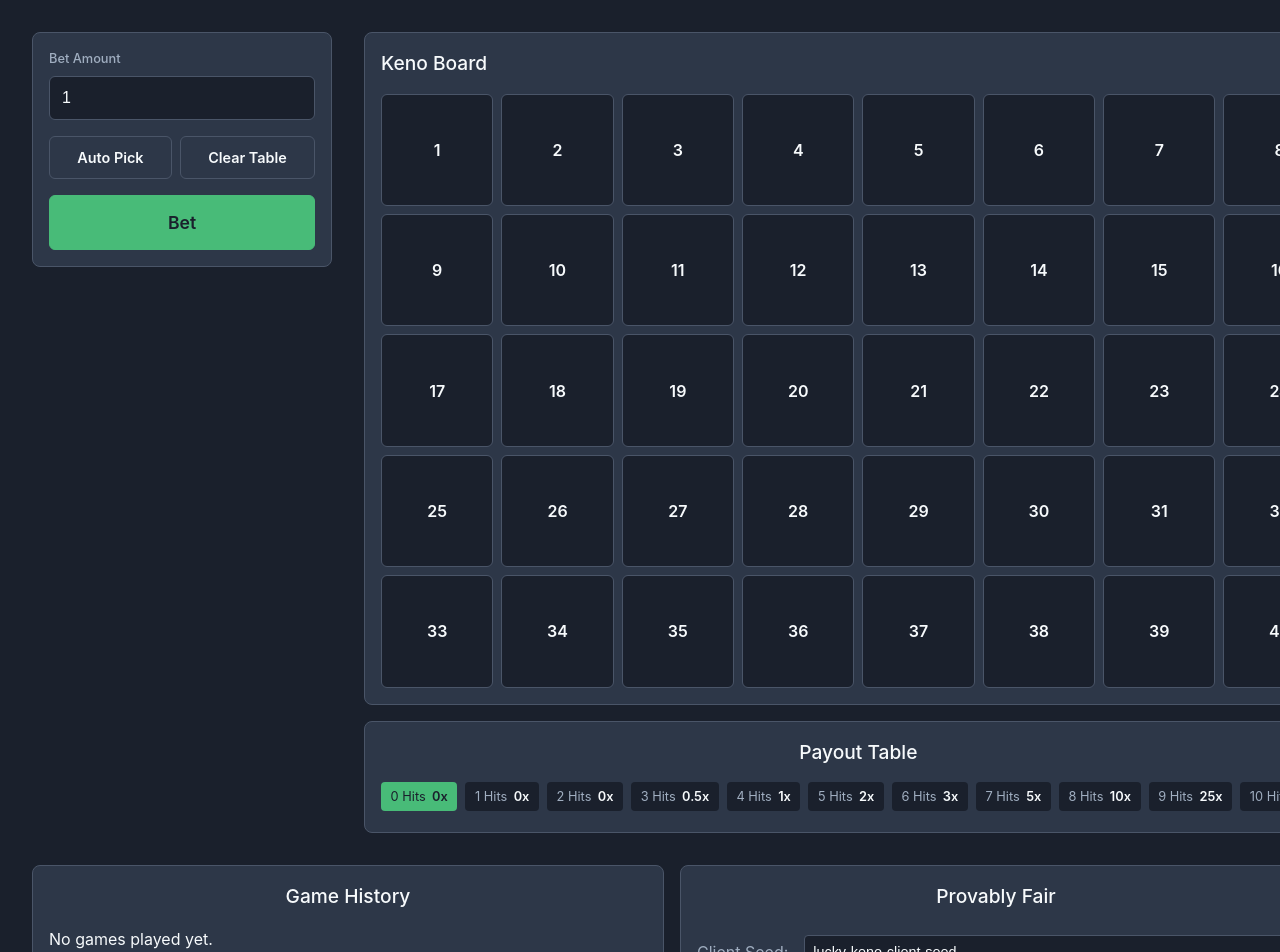
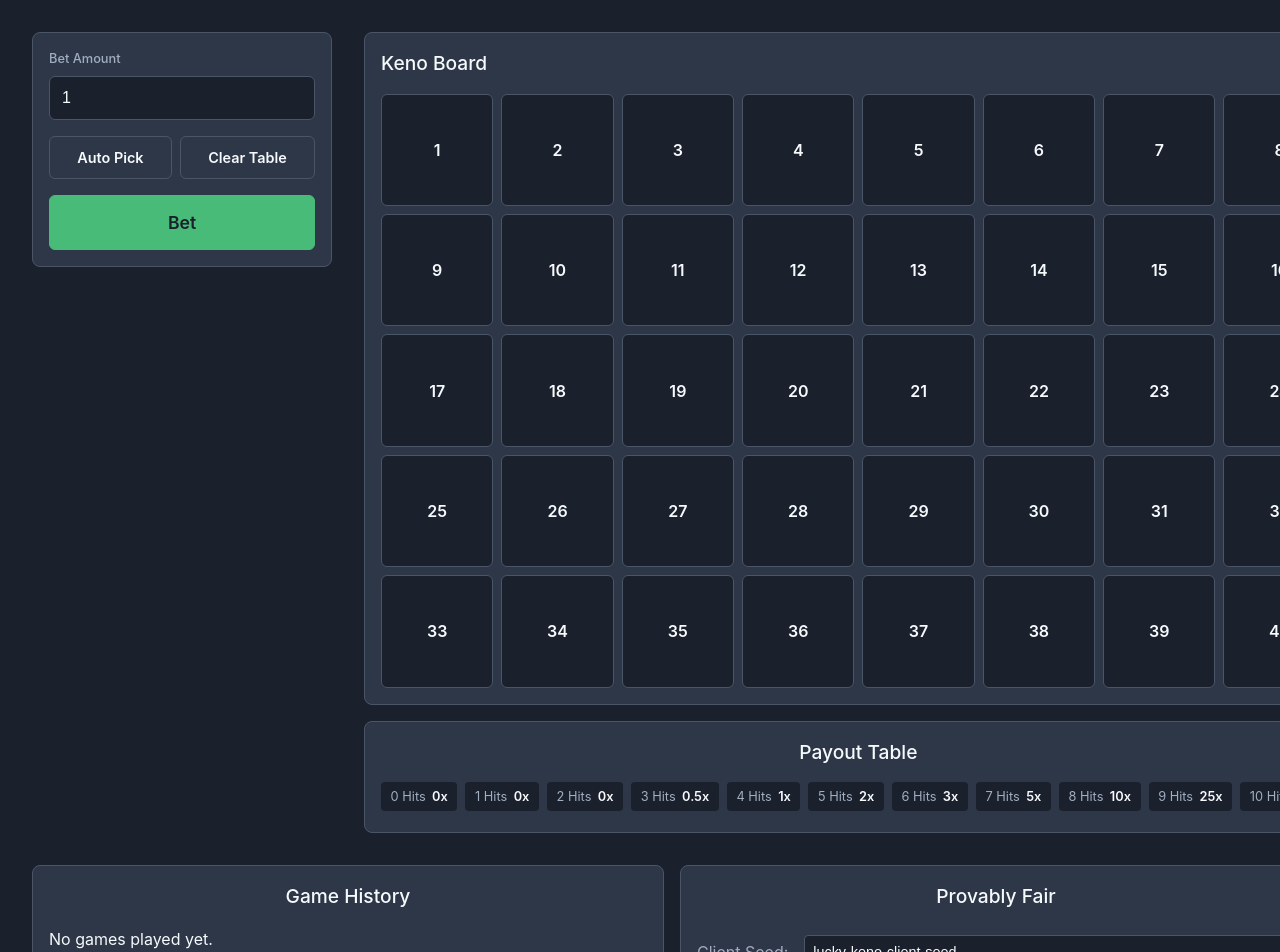
Before and after one commit to weirdspin/luckykeno, a React (Vite) app in the folder luckykeno/: page / in a window 1280 px wide. Shown: the top 952 px of the page. Built offline with nearby package versions, Linux system fonts and the light colour scheme.

Commit message:
Implemented a delay in payout table highlighting such that it only appears after all winning numbers have been revealed on the Keno board animation, ensuring the user sees the result at the very end.

```diff
--- a/luckykeno/src/App.jsx
+++ b/luckykeno/src/App.jsx
@@ -24,6 +24,7 @@ function App() {
   const [hitNumbers, setHitNumbers] = useState([]);
   const [matches, setMatches] = useState(new Set());
   const [revealedHitCount, setRevealedHitCount] = useState(0); // For animation
+  const [displayMatchCount, setDisplayMatchCount] = useState(null); // New state for payout table highlighting
 
   // Placeholder sound functions
   const playTileClickSound = () => { console.log("Play tile click sound"); /* Play audio here */ };
@@ -38,8 +39,11 @@ function App() {
         setRevealedHitCount(prevCount => prevCount + 1);
       }, 200); // Reveal one hit number every 200ms
       return () => clearTimeout(timer);
+    } else if (hitNumbers.length > 0 && revealedHitCount === hitNumbers.length) {
+      // Animation finished, now display the final match count for payout table highlighting
+      setDisplayMatchCount(matches.size);
     }
-  }, [hitNumbers, revealedHitCount]);
+  }, [hitNumbers, revealedHitCount, matches.size]); // Added matches.size to dependencies
 
   const handleTileClick = (number) => {
     playTileClickSound();
@@ -47,6 +51,7 @@ function App() {
     setHitNumbers([]);
     setMatches(new Set());
     setRevealedHitCount(0);
+    setDisplayMatchCount(null); // Reset highlighting
     setSelectedNumbers(prevSelectedNumbers => {
       const newSelectedNumbers = new Set(prevSelectedNumbers);
       if (newSelectedNumbers.has(number)) {
@@ -88,6 +93,7 @@ function App() {
     playBetSound();
     setBalance(prevBalance => prevBalance - betAmount);
     setRevealedHitCount(0); // Reset animation counter
+    setDisplayMatchCount(null); // Reset highlighting for new bet
 
     // Clear previous results
     setHitNumbers([]);
@@ -98,10 +104,10 @@ function App() {
 
     const currentMatches = new Set([...selectedNumbers].filter(num => outcome.includes(num)));
     setMatches(currentMatches);
-    const matchCount = currentMatches.size;
+    // const matchCount = currentMatches.size; // No longer needed directly here
 
     const payoutTable = getPayouts(riskLevel);
-    const multiplier = payoutTable[matchCount] || 0;
+    const multiplier = payoutTable[currentMatches.size] || 0; // Use currentMatches.size here
     const winAmount = betAmount * multiplier;
 
     const newBalance = balance - betAmount + winAmount; // Calculate for history before setting state
@@ -156,7 +162,7 @@ function App() {
           />
           <PayoutTable
             riskLevel={riskLevel}
-            matchCount={matches.size}
+            matchCount={displayMatchCount}
           />
         </div>
       </div>
```
